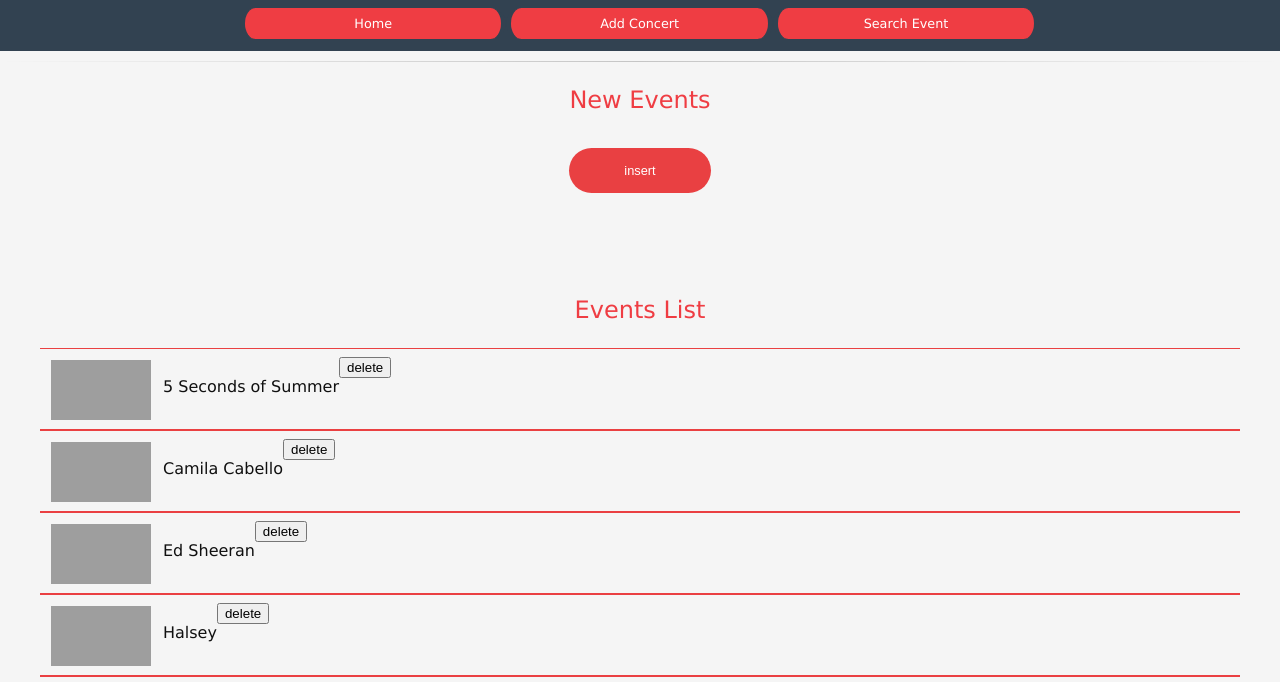
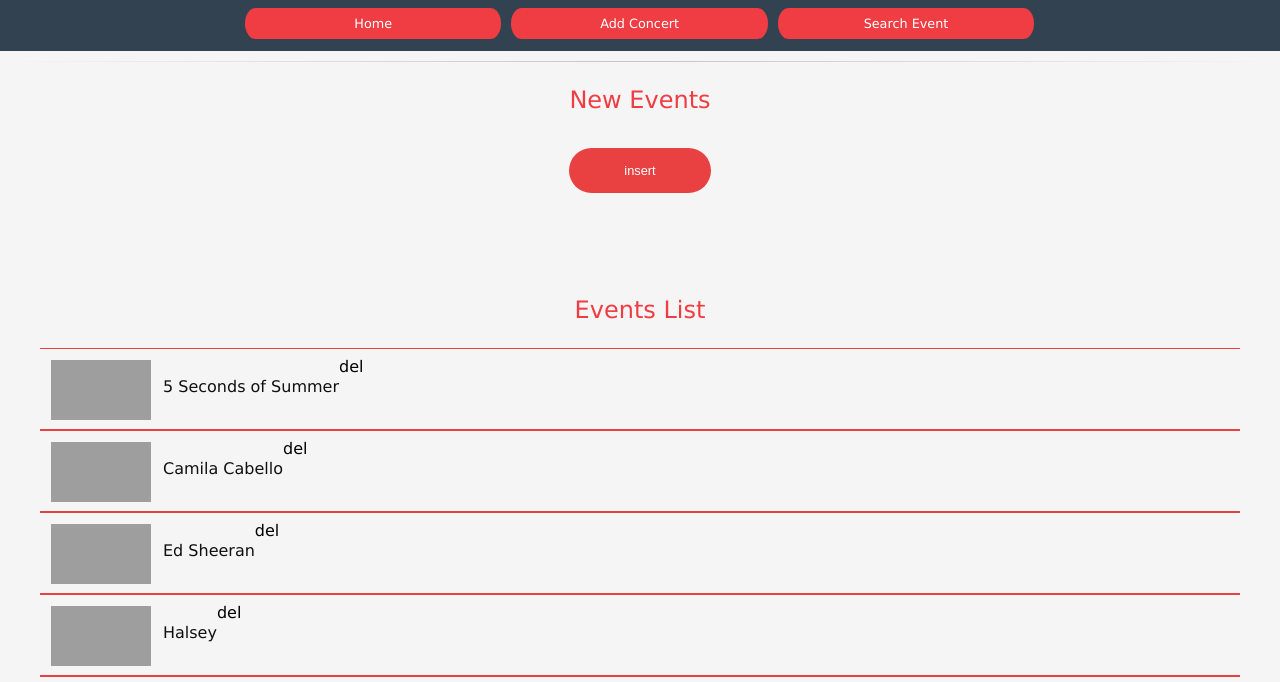
Before and after one commit to leoneloliver/Ticketarena, a plain HTML site: page index.html at #!/new-product in a window 1280 px wide. Shown: the part 94-776 px from the top of the page. Drawn offline with nearby package versions, Linux system fonts and the light colour scheme; some packages are replaced by stand-ins of ours; no server answers; grey boxes are pictures that could not be loaded.

```diff
--- a/template/new-product.html
+++ b/template/new-product.html
@@ -15,7 +15,7 @@
     <div class="list-table">
       <div class="img-min"><img ng-src="{{concert.image}}"></div>
       <div class="title title-table">{{concert.title}}</div>
-      <input type="button" value="delete" ng-click="deleteItem({{$index}})" id="del" />
+      <a ng-click="deleteItem({{$index}})">del</a>
     </div>
 
   </div>
```
